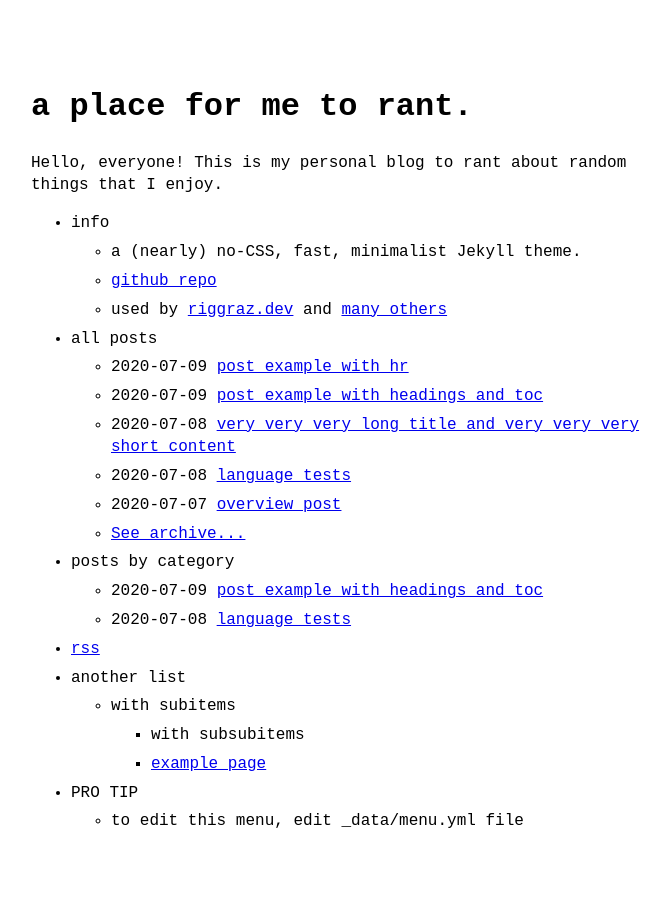
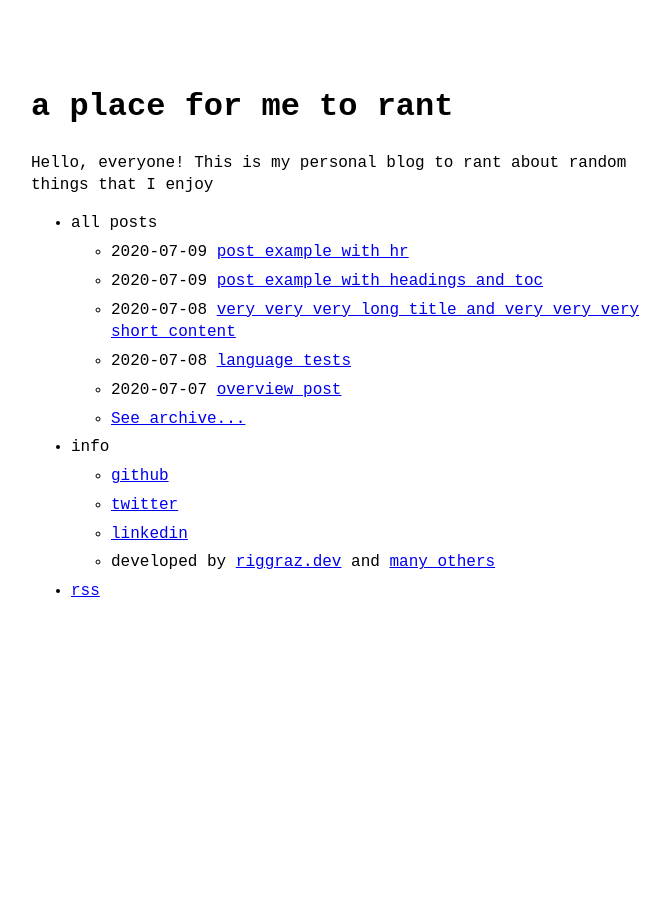
Before and after one commit to riggraz/no-style-please, a Jekyll site: the page built from index.md, in a window 1280 px wide. Shown: the whole page, without its empty margins (289-960 px from the left). Built offline with Jekyll 4.4.1, drawn with Linux system fonts in a browser that asks for light colours.

Commit message:
configuring menu and config

```diff
--- a/_config.yml
+++ b/_config.yml
@@ -1,10 +1,10 @@
-title: a place for me to rant. # name of the site
+title: a place for me to rant # name of the site
 author: Rodolfo Olivieri # name of site's author
 email: rodolfo.olivieri3@gmail.com # email of site's author
 url: https://r0x0d.github.io # root address of the site
 baseurl: "/" # subpath of the site, e.g. "/blog" (leave it blank "" if you're site shouldn't use a subpath)
 description: > # description of the site (multiple lines allowed)
-  Hello, everyone! This is my personal blog to rant about random things that I enjoy.
+  Hello, everyone! This is my personal blog to rant about random things that I enjoy
 
 permalink: /:slug.html
 
--- a/_data/menu.yml
+++ b/_data/menu.yml
@@ -2,13 +2,6 @@
 # https://github.com/riggraz/no-style-please#customize-the-menu
 
 entries:
-  - title: info
-    entries:
-      - title: a (nearly) no-CSS, fast, minimalist Jekyll theme.
-      - title: github repo
-        url: https://github.com/riggraz/no-style-please
-      - title: "used by <a href='https://riggraz.dev'>riggraz.dev</a> and <a href='https://github.com/riggraz/no-style-please/network/dependents'>many others</a>"
-
   - title: all posts
     post_list:
       limit: 5
@@ -16,23 +9,15 @@ entries:
       show_more_text: See archive...
       show_more_url: archive.html
 
-  - title: posts by category
-    post_list:
-      category: example2
-      show_more: true
-      show_more_text: See more posts...
-      show_more_url: example2-archive.html
+  - title: info
+    entries:
+      - title: github
+        url: https://github.com/r0x0d
+      - title: twitter
+        url: https://twitter.com/r0x0d
+      - title: linkedin
+        url: https://linkedin.com/in/rodolfoolivieri
+      - title: "developed by <a href='https://riggraz.dev'>riggraz.dev</a> and <a href='https://github.com/riggraz/no-style-please/network/dependents'>many others</a>"
 
   - title: rss
     url: feed.xml
-
-  - title: another list
-    entries:
-      - title: with subitems
-        entries:
-          - title: with subsubitems
-          - title: example page
-            url: about
-  - title: PRO TIP
-    entries:
-      - title: to edit this menu, edit _data/menu.yml file
```
